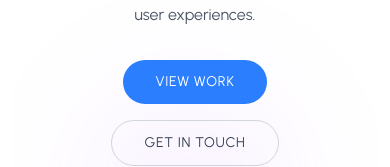
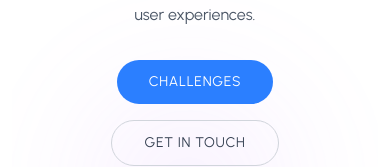
Before and after one commit to mohammadfallah7/code-with-mmd, a Next.js app: page / in a window 390 px wide. Shown: the part 565-732 px from the top of the page. Built offline with nearby package versions, Linux system fonts and the light colour scheme.

Commit message:
fix: :bug: Fix hero CTAs in mobile

```diff
--- a/app/_components/hero.tsx
+++ b/app/_components/hero.tsx
@@ -243,16 +243,19 @@ const MobileHero = () => {
           variants={itemVariants}
           className="mb-8 flex flex-col items-center justify-center gap-4 sm:flex-row"
         >
+          <Link href="/challenges">
             <motion.button
               whileHover={{ y: -2 }}
               whileTap={{ scale: 0.98 }}
               className="rounded-full bg-blue-500 px-8 py-3 text-sm font-medium tracking-wider text-white uppercase transition-all duration-300 hover:bg-blue-600"
             >
-            View Work
+              Challenges
             </motion.button>
+          </Link>
           <motion.button
             whileHover={{ y: -2 }}
             whileTap={{ scale: 0.98 }}
+            onClick={() => scrollToSection("contact")}
             className="rounded-full border border-gray-300 px-8 py-3 text-sm font-medium tracking-wider text-gray-700 uppercase transition-all duration-300 hover:border-gray-400 dark:border-gray-700 dark:text-gray-300 dark:hover:border-gray-600"
           >
             Get in Touch
```
Lines whose indentation alone changed are shown as unchanged.
